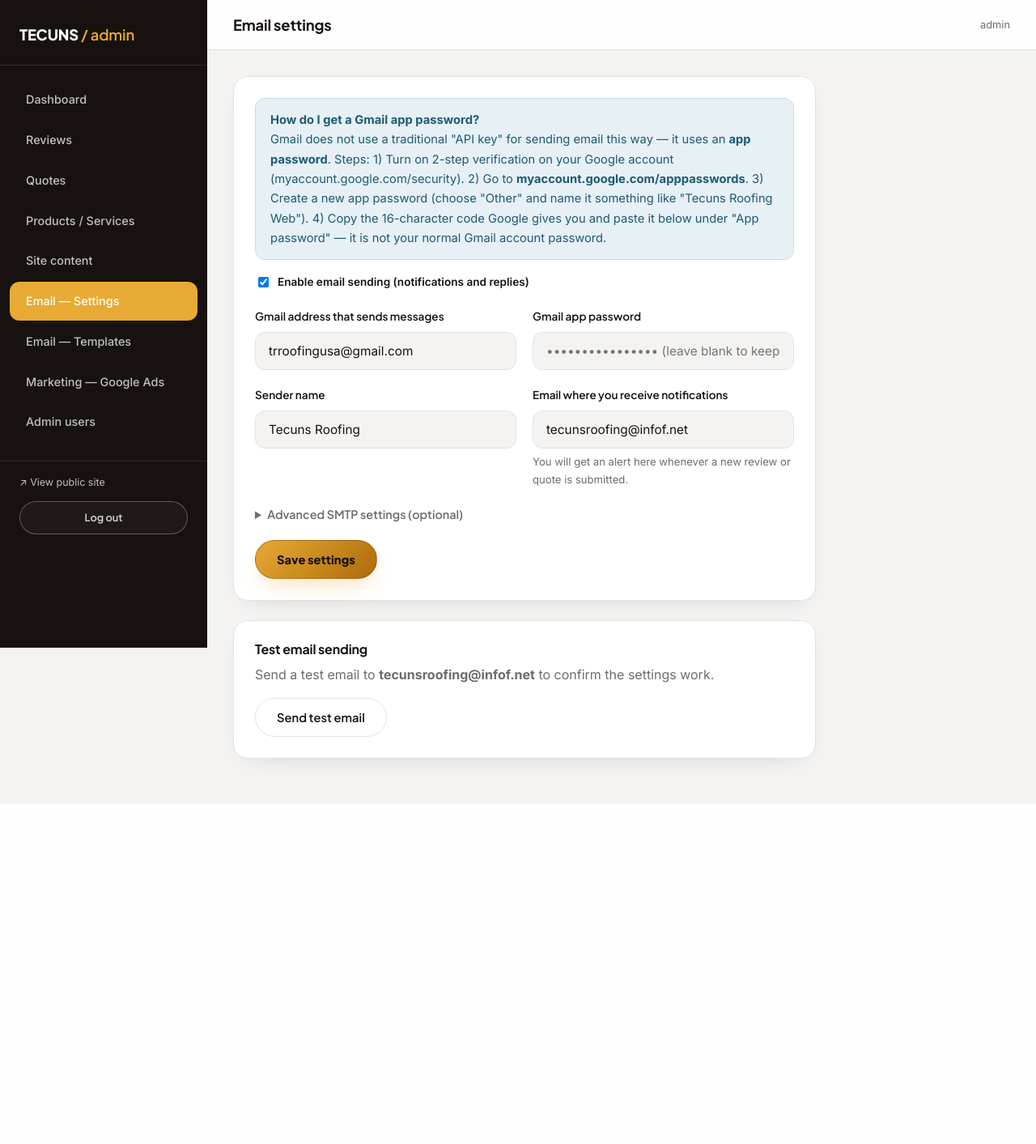
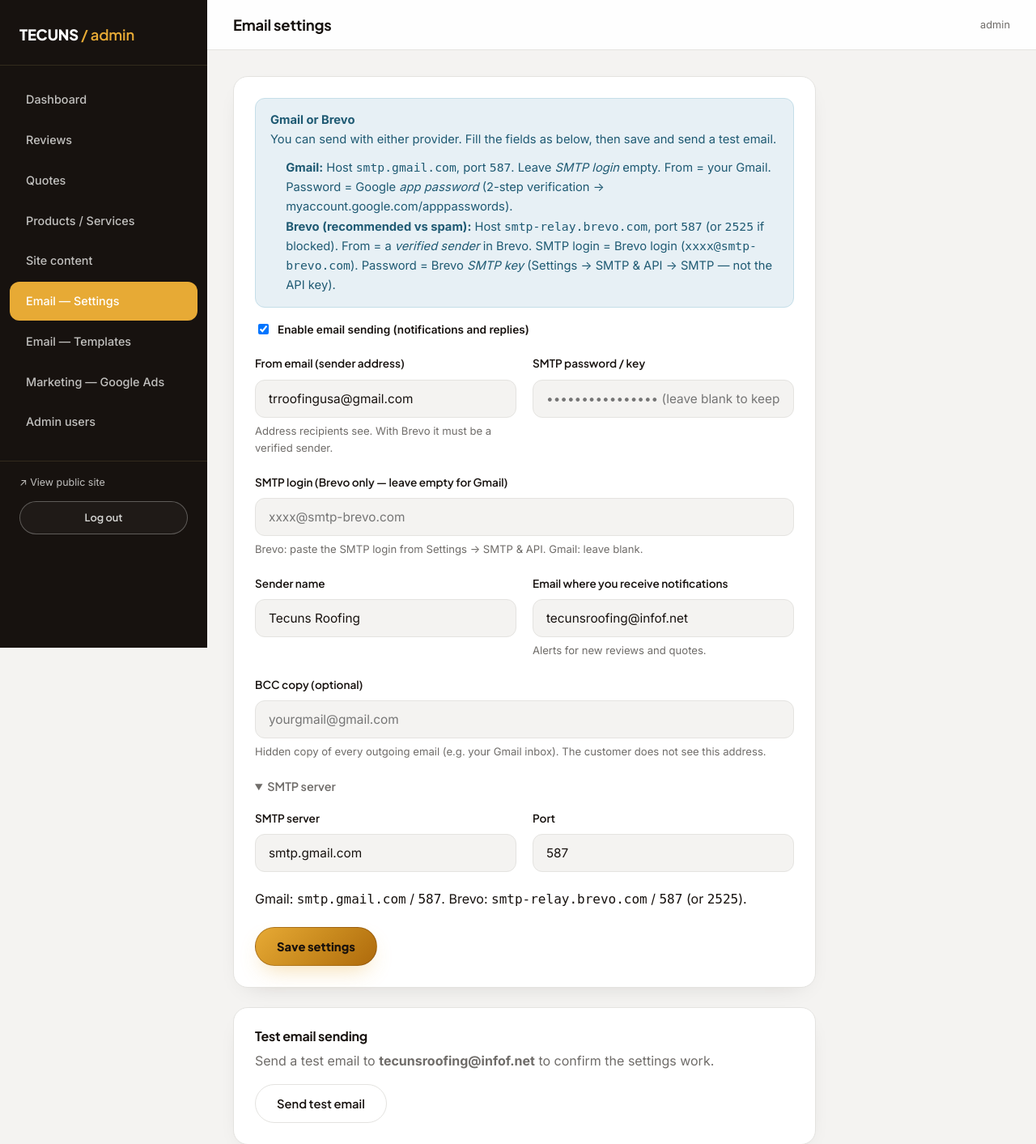
Before and after one commit to lorenzan/servitecho_flask_appCorreos, a Flask app: page /admin/configuracion/correo in a window 1280 px wide. Shown: the top 1413 px of the page at 81% size. Before the commit the page ends 993 px from the top, so only its background shows below. Run offline with Flask 3, Linux system fonts and the light colour scheme; a user stored in the database is signed in; some libraries are stand-ins or nearby versions.

Commit message:
Support Brevo SMTP alongside Gmail, with optional BCC copies.
Separate SMTP login from the From address and add Date/Message-ID headers for better deliverability.

Co-authored-by: Cursor <cursoragent@cursor.com>

```diff
--- a/admin_routes.py
+++ b/admin_routes.py
@@ -1095,8 +1095,10 @@ def config_correo():
         except (TypeError, ValueError):
             settings.smtp_port = 587
         settings.smtp_email = request.form.get("smtp_email", "").strip()
+        settings.smtp_username = request.form.get("smtp_username", "").strip()
         settings.sender_name = request.form.get("sender_name", "").strip()
         settings.notify_email = request.form.get("notify_email", "").strip()
+        settings.bcc_email = request.form.get("bcc_email", "").strip()
 
         new_password = request.form.get("smtp_app_password", "").strip()
         if new_password:
--- a/app.py
+++ b/app.py
@@ -115,6 +115,17 @@ def create_app():
         # Migración: reseñas destacadas (carrusel)
         try:
             db.session.execute(db.text("ALTER TABLE reviews ADD COLUMN featured BOOLEAN DEFAULT 0"))
+            db.session.commit()
+        except Exception:
+            pass
+        # Migración: Brevo / SMTP login separado + BCC
+        try:
+            db.session.execute(db.text("ALTER TABLE email_settings ADD COLUMN smtp_username VARCHAR(200)"))
+            db.session.commit()
+        except Exception:
+            pass
+        try:
+            db.session.execute(db.text("ALTER TABLE email_settings ADD COLUMN bcc_email VARCHAR(150)"))
             db.session.commit()
         except Exception:
             pass
--- a/models.py
+++ b/models.py
@@ -137,10 +137,12 @@ class EmailSettings(db.Model):
     enabled = db.Column(db.Boolean, default=False)
     smtp_host = db.Column(db.String(120), default="smtp.gmail.com")
     smtp_port = db.Column(db.Integer, default=587)
-    smtp_email = db.Column(db.String(150))
+    smtp_email = db.Column(db.String(150))  # From address (verified sender)
+    smtp_username = db.Column(db.String(200))  # SMTP login if different (Brevo); empty = use smtp_email (Gmail)
     smtp_app_password = db.Column(db.String(255))
     sender_name = db.Column(db.String(150), default="Tecuns Roofing")
     notify_email = db.Column(db.String(150))  # where admin notifications are sent
+    bcc_email = db.Column(db.String(150))  # optional BCC copy of every outgoing email
     updated_at = db.Column(db.DateTime, default=datetime.utcnow, onupdate=datetime.utcnow)
 
 
--- a/templates/admin/config_correo.html
+++ b/templates/admin/config_correo.html
@@ -5,13 +5,17 @@
 {% block admin_content %}
 <div class="card-panel" style="max-width:720px;">
   <div class="alert alert-info">
-    <strong>How do I get a Gmail app password?</strong><br>
-    Gmail does not use a traditional "API key" for sending email this way — it uses an
-    <strong>app password</strong>. Steps: 1) Turn on 2-step verification on your Google account
-    (myaccount.google.com/security). 2) Go to <strong>myaccount.google.com/apppasswords</strong>. 3) Create a new
-    app password (choose "Other" and name it something like "Tecuns Roofing Web"). 4) Copy the 16-character
-    code Google gives you and paste it below under "App password" — it is not your normal
-    Gmail account password.
+    <strong>Gmail or Brevo</strong><br>
+    You can send with either provider. Fill the fields as below, then save and send a test email.
+    <ul style="margin:10px 0 0; padding-left:1.2rem;">
+      <li><strong>Gmail:</strong> Host <code>smtp.gmail.com</code>, port <code>587</code>.
+        Leave <em>SMTP login</em> empty. From = your Gmail. Password = Google <em>app password</em>
+        (2-step verification → myaccount.google.com/apppasswords).</li>
+      <li><strong>Brevo (recommended vs spam):</strong> Host <code>smtp-relay.brevo.com</code>, port <code>587</code>
+        (or <code>2525</code> if blocked). From = a <em>verified sender</em> in Brevo.
+        SMTP login = Brevo login (<code>xxxx@smtp-brevo.com</code>). Password = Brevo <em>SMTP key</em>
+        (Settings → SMTP &amp; API → SMTP — not the API key).</li>
+    </ul>
   </div>
 
   <form method="POST" action="{{ url_for('admin.config_correo') }}">
@@ -24,13 +28,20 @@
 
     <div class="form-grid-2">
       <div class="form-row">
-        <label for="smtp_email">Gmail address that sends messages</label>
-        <input type="text" id="smtp_email" name="smtp_email" value="{{ settings.smtp_email or '' }}" placeholder="yourbusiness@gmail.com">
+        <label for="smtp_email">From email (sender address)</label>
+        <input type="text" id="smtp_email" name="smtp_email" value="{{ settings.smtp_email or '' }}" placeholder="you@gmail.com or verified@yourdomain.com">
+        <p class="hint mb-0">Address recipients see. With Brevo it must be a verified sender.</p>
       </div>
       <div class="form-row">
-        <label for="smtp_app_password">Gmail app password</label>
-        <input type="password" id="smtp_app_password" name="smtp_app_password" placeholder="{% if settings.smtp_app_password %}•••••••••••••••• (leave blank to keep current){% else %}xxxx xxxx xxxx xxxx{% endif %}">
+        <label for="smtp_app_password">SMTP password / key</label>
+        <input type="password" id="smtp_app_password" name="smtp_app_password" placeholder="{% if settings.smtp_app_password %}•••••••••••••••• (leave blank to keep current){% else %}Gmail app password or Brevo SMTP key{% endif %}">
       </div>
+    </div>
+
+    <div class="form-row">
+      <label for="smtp_username">SMTP login (Brevo only — leave empty for Gmail)</label>
+      <input type="text" id="smtp_username" name="smtp_username" value="{{ settings.smtp_username or '' }}" placeholder="xxxx@smtp-brevo.com">
+      <p class="hint mb-0">Brevo: paste the SMTP login from Settings → SMTP &amp; API. Gmail: leave blank.</p>
     </div>
 
     <div class="form-grid-2">
@@ -41,23 +52,29 @@
       <div class="form-row">
         <label for="notify_email">Email where you receive notifications</label>
         <input type="text" id="notify_email" name="notify_email" value="{{ settings.notify_email or '' }}" placeholder="admin@tecunsroofing.com">
-        <p class="hint mb-0">You will get an alert here whenever a new review or quote is submitted.</p>
+        <p class="hint mb-0">Alerts for new reviews and quotes.</p>
       </div>
     </div>
 
-    <details style="margin-bottom:20px;">
-      <summary style="cursor:pointer; font-family:var(--font-display); font-weight:600; font-size:.9rem; color:var(--steel);">Advanced SMTP settings (optional)</summary>
+    <div class="form-row">
+      <label for="bcc_email">BCC copy (optional)</label>
+      <input type="text" id="bcc_email" name="bcc_email" value="{{ settings.bcc_email or '' }}" placeholder="yourgmail@gmail.com">
+      <p class="hint mb-0">Hidden copy of every outgoing email (e.g. your Gmail inbox). The customer does not see this address.</p>
+    </div>
+
+    <details style="margin-bottom:20px;" open>
+      <summary style="cursor:pointer; font-family:var(--font-display); font-weight:600; font-size:.9rem; color:var(--steel);">SMTP server</summary>
       <div class="form-grid-2" style="margin-top:16px;">
         <div class="form-row">
           <label for="smtp_host">SMTP server</label>
-          <input type="text" id="smtp_host" name="smtp_host" value="{{ settings.smtp_host or 'smtp.gmail.com' }}">
+          <input type="text" id="smtp_host" name="smtp_host" value="{{ settings.smtp_host or 'smtp.gmail.com' }}" placeholder="smtp.gmail.com or smtp-relay.brevo.com">
         </div>
         <div class="form-row">
           <label for="smtp_port">Port</label>
           <input type="number" id="smtp_port" name="smtp_port" value="{{ settings.smtp_port or 587 }}">
         </div>
       </div>
-      <p class="hint">Only change this if you will use an email provider other than Gmail.</p>
+      <p class="hint">Gmail: <code>smtp.gmail.com</code> / <code>587</code>. Brevo: <code>smtp-relay.brevo.com</code> / <code>587</code> (or <code>2525</code>).</p>
     </details>
 
     <button type="submit" class="btn btn-rust">Save settings</button>
--- a/utils_email.py
+++ b/utils_email.py
@@ -46,7 +46,11 @@ def _message_id_domain(smtp_email):
 
 
 def send_email(to_addr, subject, body, settings=None):
-    """Low-level SMTP send. Returns (ok: bool, message: str)."""
+    """Low-level SMTP send. Returns (ok: bool, message: str).
+
+    Supports Gmail (login = From email) and Brevo (login = smtp_username,
+    From = verified smtp_email). Optional BCC copies every message.
+    """
     settings = settings or get_settings()
     if not settings or not settings.enabled:
         return False, "Email sending is disabled in Email Settings."
@@ -56,13 +60,18 @@ def send_email(to_addr, subject, body, settings=None):
         return False, "No destination email address."
 
     try:
-        sender_email = settings.smtp_email
+        sender_email = settings.smtp_email.strip()
         sender_name = settings.sender_name or "Tecuns Roofing"
+        # Brevo: smtp_username = xxxx@smtp-brevo.com; Gmail: leave blank → use From
+        smtp_user = (getattr(settings, "smtp_username", None) or "").strip() or sender_email
+        bcc = (getattr(settings, "bcc_email", None) or "").strip()
 
         msg = MIMEMultipart()
         msg["From"] = formataddr((sender_name, sender_email))
         msg["To"] = to_addr
         msg["Subject"] = subject
+        if bcc:
+            msg["Bcc"] = bcc
         # Headers that normal mail clients always set; spam filters look for them
         msg["Date"] = format_datetime(datetime.now(timezone.utc))
         msg["Message-ID"] = make_msgid(
@@ -71,10 +80,14 @@ def send_email(to_addr, subject, body, settings=None):
         )
         msg.attach(MIMEText(body, "plain", "utf-8"))
 
+        recipients = [to_addr]
+        if bcc and bcc.lower() != to_addr.lower():
+            recipients.append(bcc)
+
         with smtplib.SMTP(settings.smtp_host or "smtp.gmail.com", settings.smtp_port or 587, timeout=15) as server:
             server.starttls()
-            server.login(sender_email, settings.smtp_app_password)
-            server.sendmail(sender_email, [to_addr], msg.as_string())
+            server.login(smtp_user, settings.smtp_app_password)
+            server.sendmail(sender_email, recipients, msg.as_string())
         return True, "Email sent successfully."
     except Exception as e:
         return False, f"{type(e).__name__}: {e}"
```
